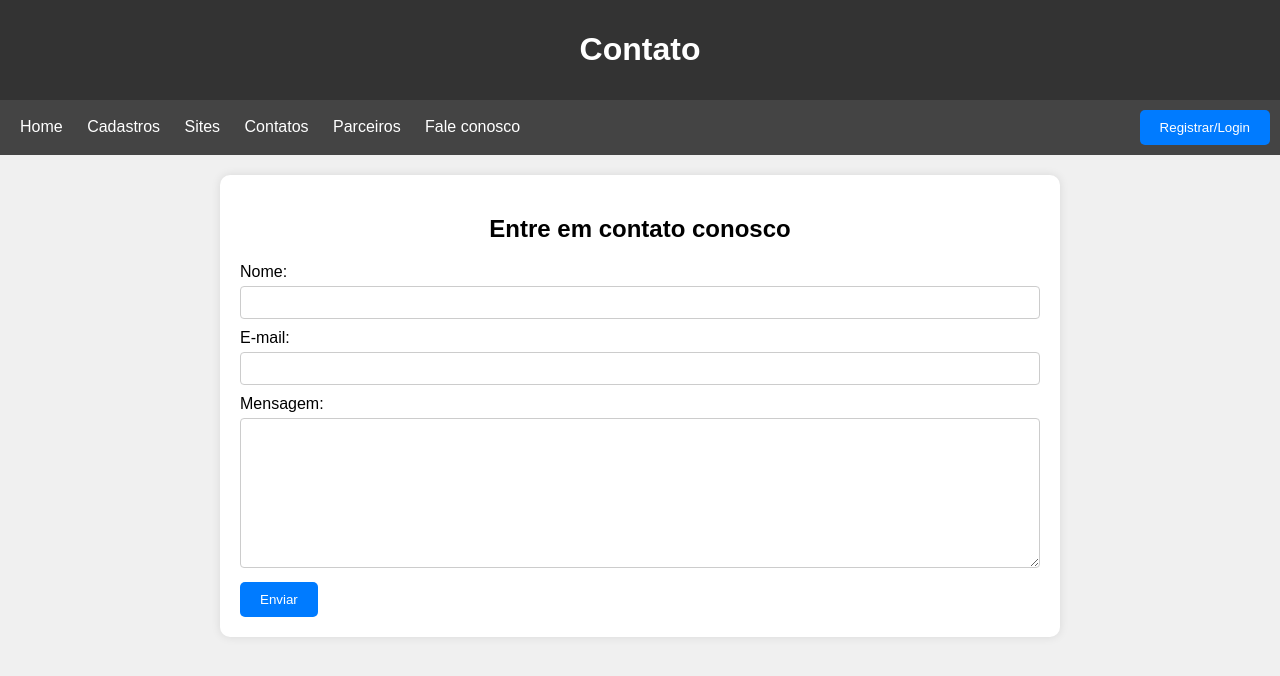
After one commit to NinjaBitroom/seginfphp, a PHP site: page /faleconosco.php in a window 1280 px wide. The commit adds this page. Shown: the top 676 px of the page. Run offline with PHP 8.4, Linux system fonts and the light colour scheme.

Commit message:
fale conosco

```diff
--- /dev/null
+++ b/php/faleconosco.php
@@ -0,0 +1,117 @@
+<?php
+    session_start();
+?>
+<!DOCTYPE html>
+<html lang="pt-br">
+<head>
+    <meta charset="UTF-8">
+    <meta name="viewport" content="width=device-width, initial-scale=1.0">
+    <title>Fale Conosco</title>
+    <!-- Adicionando estilos CSS -->
+    <style>
+        body {
+            font-family: Arial, sans-serif;
+            background-color: #f0f0f0;
+            margin: 0;
+            padding: 0;
+        }
+        header {
+            background-color: #333;
+            color: #fff;
+            padding: 10px;
+            text-align: center;
+        }
+        nav {
+            background-color: #444;
+            padding: 10px;
+            text-align: center;
+        }
+        nav a {
+            color: #fff;
+            text-decoration: none;
+            margin: 0 10px;
+        }
+        main {
+            max-width: 800px;
+            margin: 20px auto;
+            padding: 20px;
+            background-color: #fff;
+            border-radius: 10px;
+            box-shadow: 0 0 10px rgba(0, 0, 0, 0.1);
+            text-align: center;
+        }
+        button {
+            padding: 10px 20px;
+            background-color: #007bff;
+            color: #fff;
+            border: none;
+            border-radius: 5px;
+            cursor: pointer;
+            transition: background-color 0.3s;
+        }
+        button:hover {
+            background-color: #0056b3;
+        }
+        form {
+            margin-top: 20px;
+            text-align: left;
+        }
+        label {
+            display: block;
+            margin-bottom: 5px;
+        }
+        input[type="text"],
+        input[type="email"],
+        textarea {
+            width: 100%;
+            padding: 8px;
+            margin-bottom: 10px;
+            border: 1px solid #ccc;
+            border-radius: 4px;
+            box-sizing: border-box;
+        }
+        textarea {
+            height: 150px;
+        }
+    </style>
+</head>
+<body>
+    <header>
+        <h1>Contato</h1>
+    </header>
+    <nav style="display: flex; justify-content: space-between; align-items: center;">
+        <div>
+            <a href="index.php">Home</a>
+            <a href="#">Cadastros</a>
+            <a href="#">Sites</a>
+            <a href="#">Contatos</a>
+            <a href="#">Parceiros</a>
+            <a href="#">Fale conosco</a>
+        </div>
+        <div>
+            <?php if (isset($_SESSION['login'])): ?>
+                <form action="deslogar.php" method="post">
+                    <button type="submit">Deslogar</button>
+                </form>
+            <?php  else: ?>
+                <button onclick="window.location.href='registrar.php'">Registrar/Login</button>
+            <?php endif ?>
+        </div>
+    </nav>
+    <main>
+        <h2>Entre em contato conosco</h2>
+        <form action="#" method="post">
+            <label for="nome">Nome:</label>
+            <input type="text" id="nome" name="nome" required>
+
+            <label for="email">E-mail:</label>
+            <input type="email" id="email" name="email" required>
+
+            <label for="mensagem">Mensagem:</label>
+            <textarea id="mensagem" name="mensagem" required></textarea>
+
+            <button type="submit">Enviar</button>
+        </form>
+    </main>
+</body>
+</html>
--- a/php/index.php
+++ b/php/index.php
@@ -65,7 +65,7 @@
 			<a href="#">Sites</a>
 			<a href="#">Contatos</a>
 			<a href="#">Parceiros</a>
-			<a href="#">Fale conosco</a>
+			<a href="faleconosco.php">Fale conosco</a>
 		</div>
 		<div>
 			<?php if (isset($_SESSION['login'])): ?>
@@ -80,7 +80,6 @@
 	<main>
 		<h2>Conteúdo Principal</h2>
 		<p>Aqui você pode adicionar o conteúdo principal da sua página.</p>
-
 	</main>
 </body>
 </html>
```
